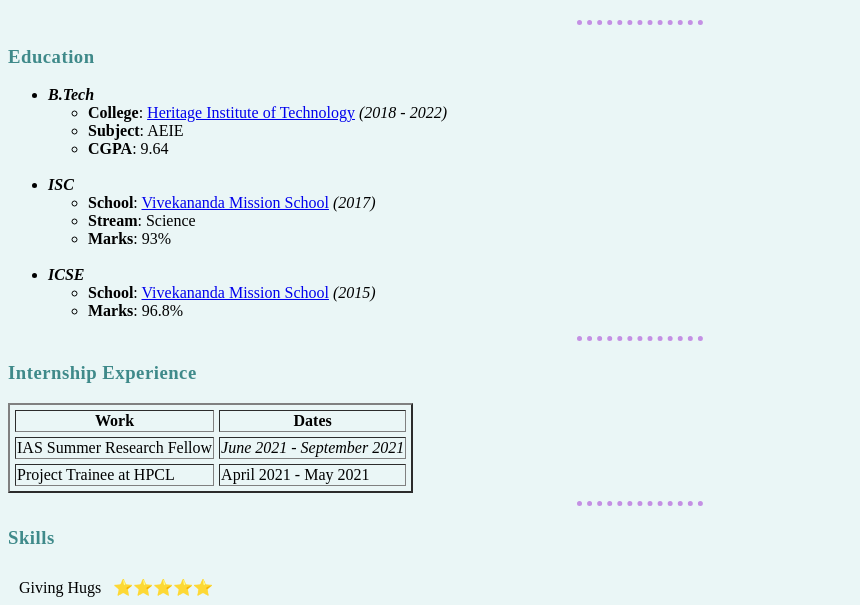
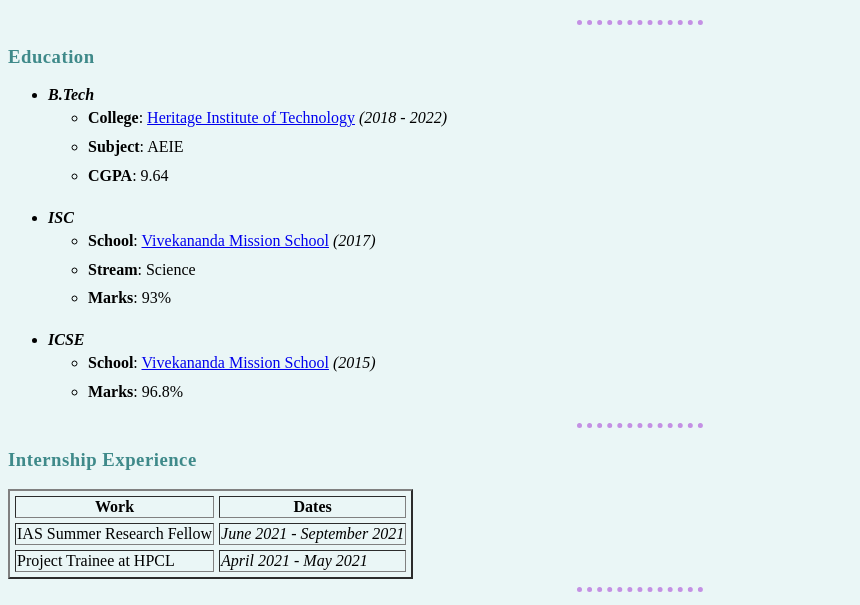
Before and after one commit to makbanerjee/HTML-CV, a plain HTML site: page index.html in a window 1280 px wide. Shown: the part 182-787 px from the top of the page, without its empty margins (0-860 px from the left). Drawn offline with Linux system fonts and the light colour scheme.

Commit message:
Add files via upload

```diff
--- a/index.html
+++ b/index.html
@@ -7,7 +7,6 @@
     <title>♞ Mayukh's Personal Site ♞</title>
     <link rel="stylesheet" href="css/styles.css">
 </head>
-
 
 <body>
     <table cellspacing="15">
@@ -29,7 +28,7 @@
     <h3>Education</h3>
     <ul>
         <li><strong><em>B.Tech</em></strong>
-            <ul>
+            <ul class="A">
                 <li><strong>College</strong>: <a href=https://www.heritageit.edu/>Heritage Institute of Technology</a><em> (2018 - 2022)</em></li>
                 <li><strong>Subject</strong>: AEIE</li>
                 <li><strong>CGPA</strong>: 9.64</li>
@@ -37,7 +36,7 @@
         </li>
         <br>
         <li><strong><em>ISC</em></strong>
-            <ul>
+            <ul class="A">
                 <li><strong>School</strong>: <a href=https://vms.edu.in/>Vivekananda Mission School</a><em> (2017)</em></li>
                 <li><strong>Stream</strong>: Science</li>
                 <li><strong>Marks</strong>: 93%</li>
@@ -45,7 +44,7 @@
         </li>
         <br>
         <li><strong><em>ICSE</em></strong>
-            <ul>
+            <ul class="A">
                 <li><strong>School</strong>: <a href=https://vms.edu.in/>Vivekananda Mission School</a><em> (2015)</em></li>
                 <li><strong>Marks</strong>: 96.8%</li>
             </ul>
@@ -67,7 +66,7 @@
             </tr>
             <tr>
                 <td>Project Trainee at HPCL</td>
-                <td>April 2021 - May 2021</td>
+                <td><em>April 2021 - May 2021</em></td>
             </tr>
         </tbody>
     </table>
```
